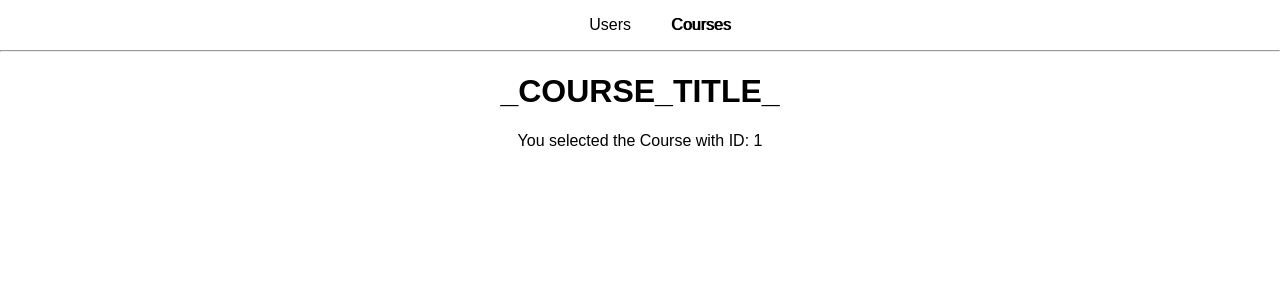
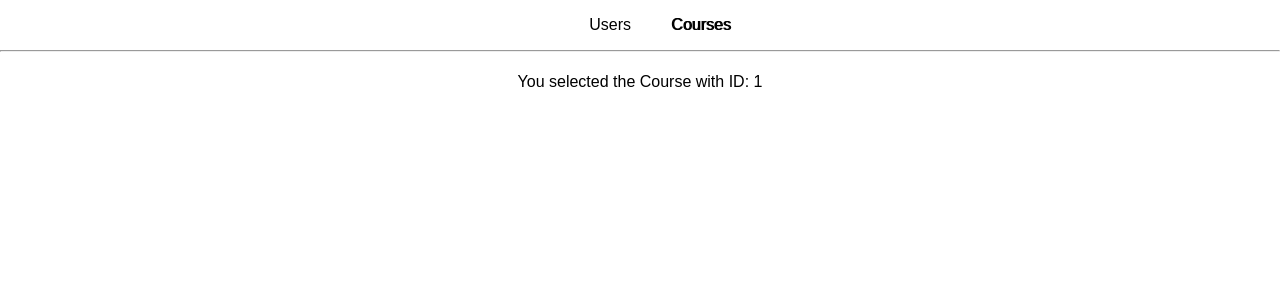
Before and after one commit to AndersonCossul/react-router-practise, a React (Create React App) app: page /courses/1 in a window 1280 px wide. Shown: the top 300 px of the page. Built offline with nearby package versions, Linux system fonts and the light colour scheme.

Commit message:
Passing course title as search query param.

```diff
--- a/src/containers/Course/Course.js
+++ b/src/containers/Course/Course.js
@@ -2,9 +2,12 @@ import React, { Component } from 'react';
 
 class Course extends Component {
   render () {
+    const queries = new URLSearchParams(this.props.location.search)
+    const title = queries.get('title')
+
     return (
       <div>
-        <h1>_COURSE_TITLE_</h1>
+        <h1>{title}</h1>
         <p>You selected the Course with ID: {this.props.match.params.id}</p>
       </div>
     );
--- a/src/containers/Courses/Courses.js
+++ b/src/containers/Courses/Courses.js
@@ -19,7 +19,10 @@ class Courses extends Component {
           {
             this.state.courses.map( course => {
               return (
-                <Link to={this.props.match.url + '/' + course.id} key={course.id}>
+                <Link to={{
+                    pathname: this.props.match.url + '/' + course.id,
+                    search: '?title=' + course.title
+                  }} key={course.id}>
                   <article className="Course">{course.title}</article>
                 </Link>
               )
```
